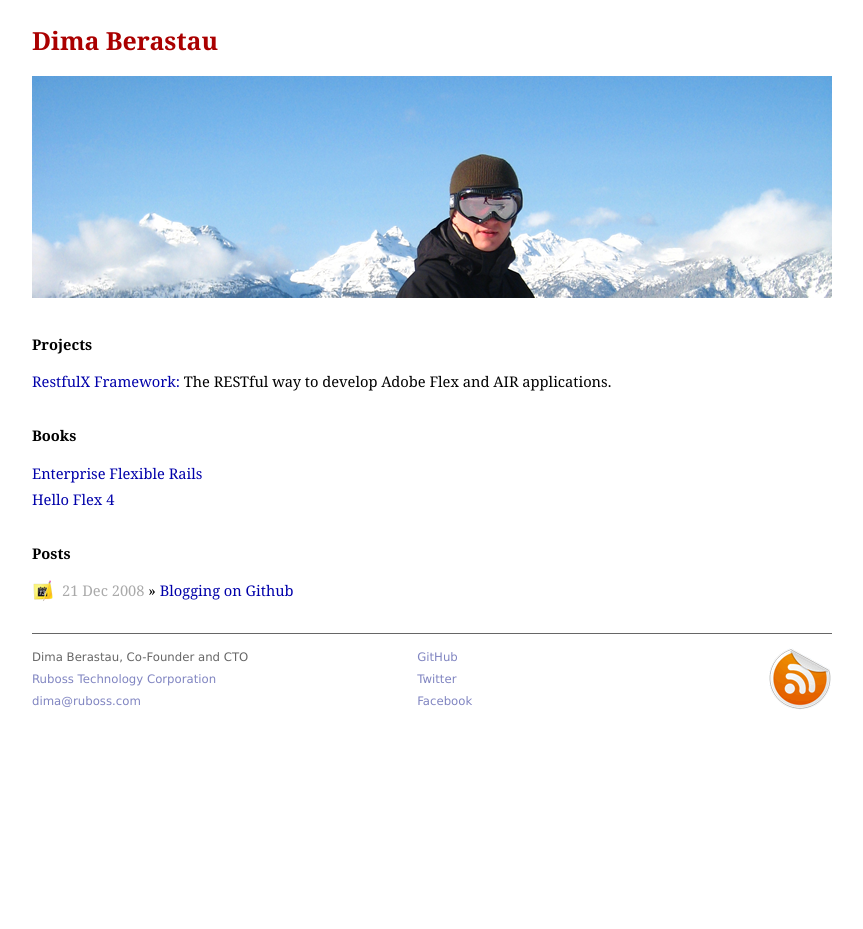
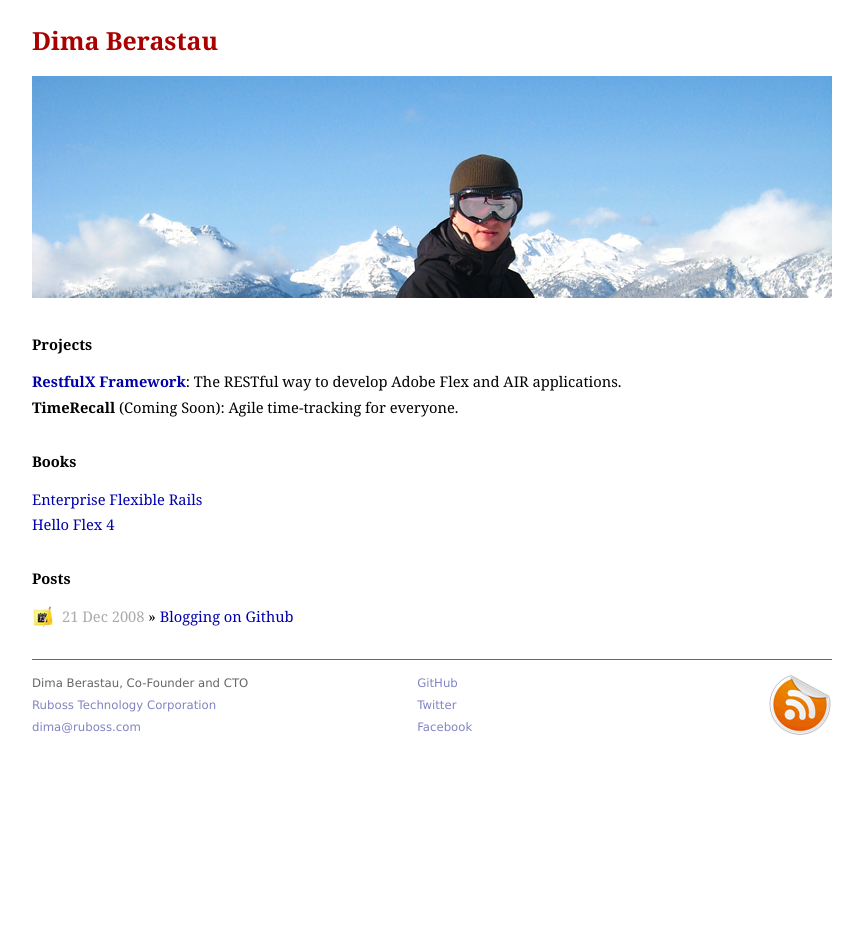
Before and after one commit to dima/dima.github.io, a Jekyll site: the page built from index.html, in a window 1280 px wide. Shown: the whole page, without its empty margins (208-1071 px from the left). Built offline with Jekyll 4.4.1, drawn with Linux system fonts in a browser that asks for light colours.

```diff
--- a/index.html
+++ b/index.html
@@ -6,7 +6,8 @@ title: Dima Berastau
 <div id="home">
   <h1>Projects</h1>
   <ul class="posts">
-    <li><a href="http://restfulx.github.com">RestfulX Framework:</a> The RESTful way to develop Adobe Flex and AIR applications.</li>
+    <li><a href="http://restfulx.github.com"><strong>RestfulX Framework</strong></a>: The RESTful way to develop Adobe Flex and AIR applications.</li>
+    <li><strong>TimeRecall</strong> (Coming Soon): Agile time-tracking for everyone.</li>
   </ul>
 
   <h1 id="books">Books</h1>
```
